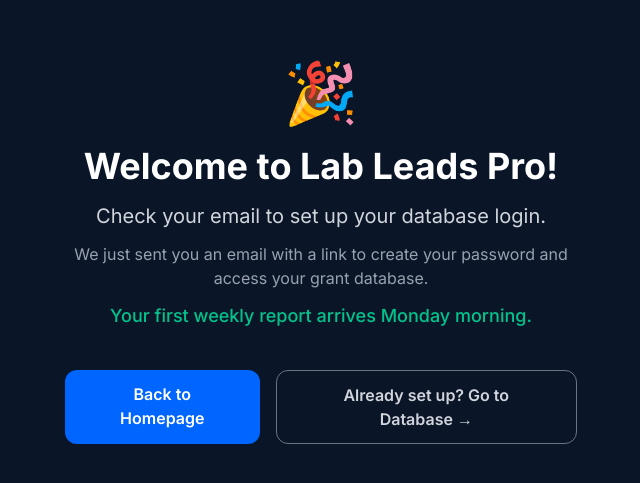
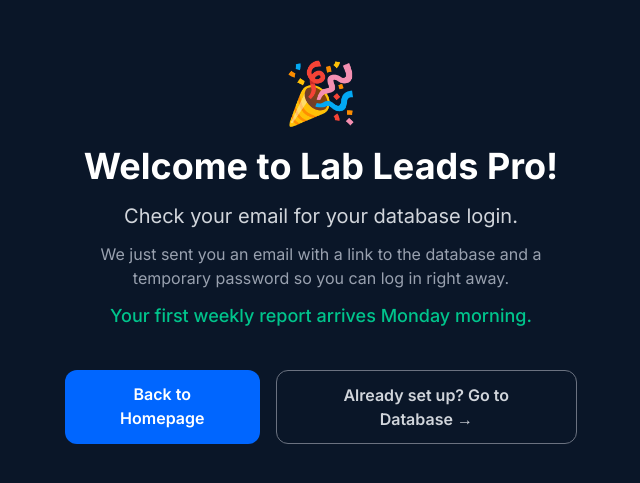
Before and after one commit to lableadmanager-bit/lableadspro-website, a Next.js app: page /checkout/success in a window 1280 px wide. Shown: the part 147-630 px from the top of the page, without its empty margins (319-959 px from the left). Built offline with nearby package versions, Linux system fonts and the light colour scheme.

Commit message:
Update checkout success page to reflect temp password flow

```diff
--- a/src/app/checkout/success/page.tsx
+++ b/src/app/checkout/success/page.tsx
@@ -5,10 +5,10 @@
         <div className="text-6xl mb-6">🎉</div>
         <h1 className="text-4xl font-bold mb-4">Welcome to Lab Leads Pro!</h1>
         <p className="text-xl text-gray-300 mb-3">
-          Check your email to set up your database login.
+          Check your email for your database login.
         </p>
         <p className="text-base text-gray-400 mb-3">
-          We just sent you an email with a link to create your password and access your grant database.
+          We just sent you an email with a link to the database and a temporary password so you can log in right away.
         </p>
         <p className="text-lg text-[var(--color-accent)] font-medium mb-10">
           Your first weekly report arrives Monday morning.
```
